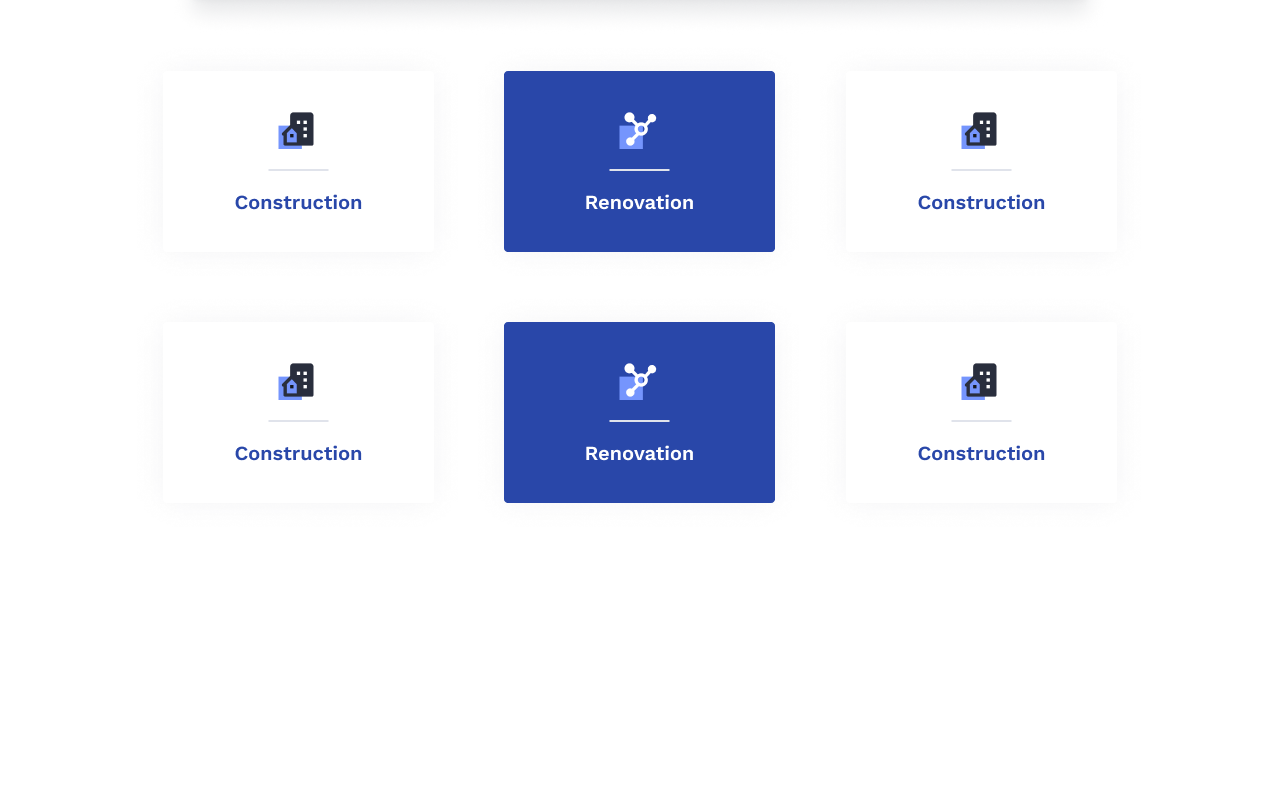
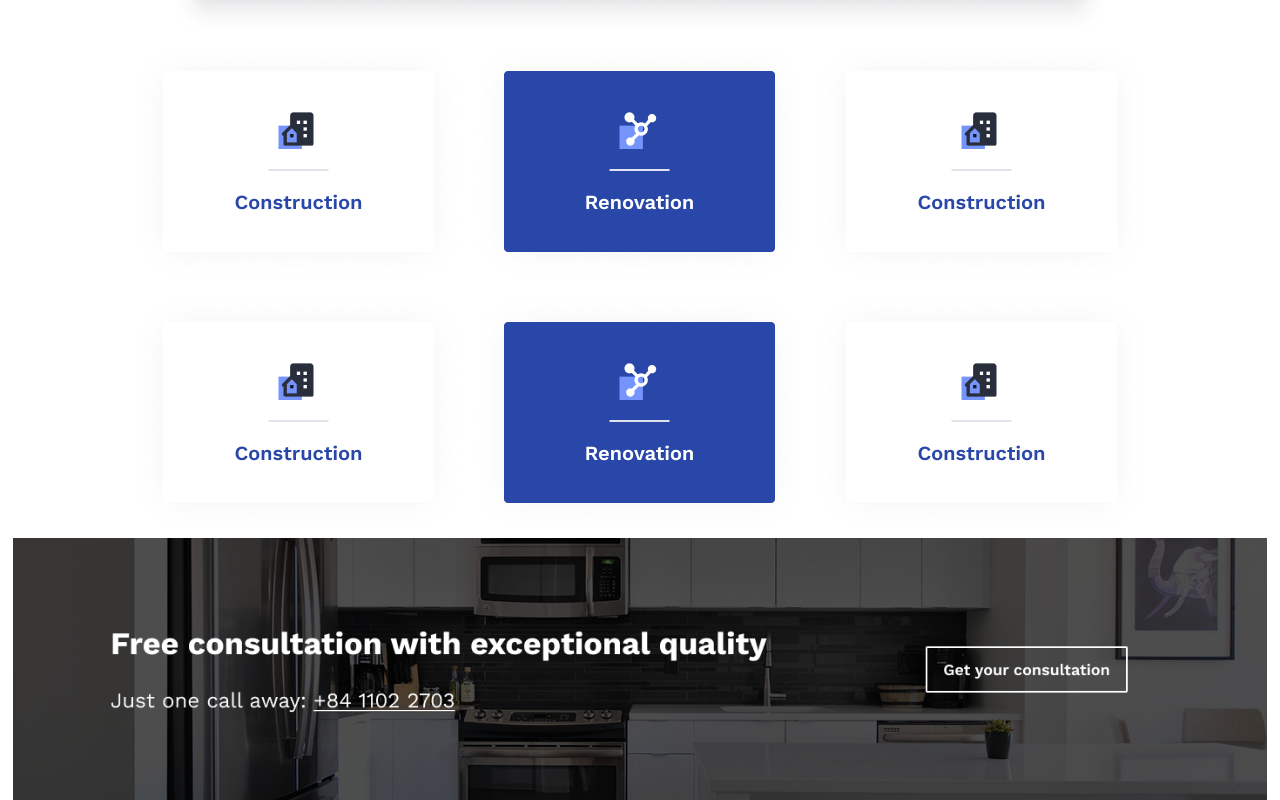
Before and after one commit to ParvizSodatov/lesson-6-homeWork, a website: page src/index.html in a window 1280 px wide. Shown: the part 1639-2439 px from the top of the page. Before the commit the page ends 2177 px from the top, so only its background shows below. Drawn offline with Linux system fonts and the light colour scheme.

Commit message:
add section_5

```diff
--- a/src/index.html
+++ b/src/index.html
@@ -66,6 +66,10 @@
         <img src="./ServiceCard.png" alt="">
     </div>
 </section>
+<section>
+    <img src="./Ads.png" alt="" class="w-[98%] m-auto">
+</section>
+<section></section>
     </main>
 </body>
 
```
Also changed, not shown: src/Ads.png (added), src/ProjectCard (1).png (added), src/ProjectCard (2).png (added), src/ProjectCard (3).png (added), src/ProjectCard (4).png (added), src/output.css.
